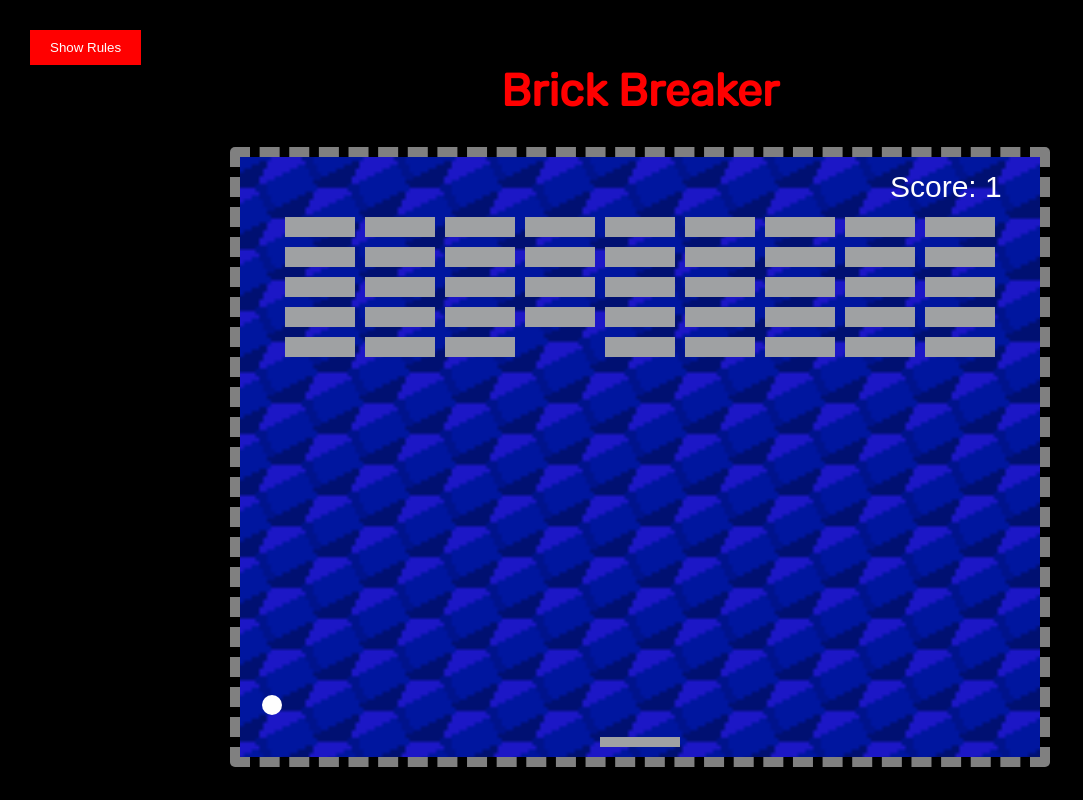
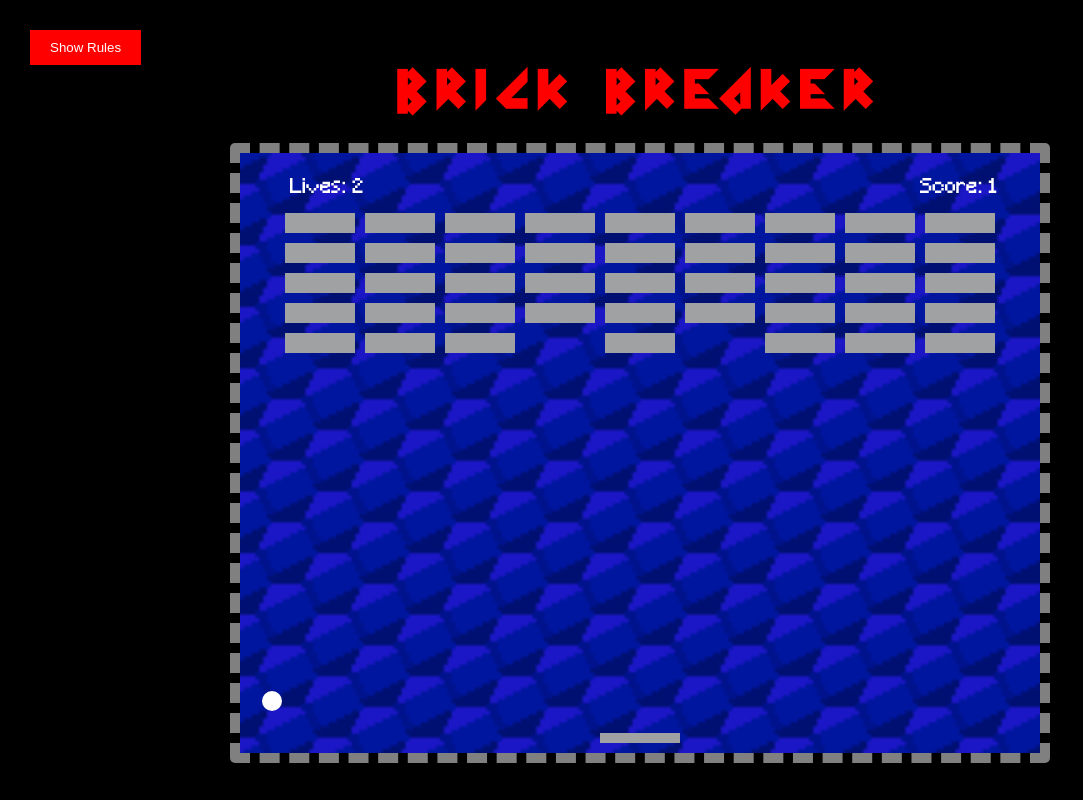
Before and after one commit to Moonbladez/brick-breaker-game, a plain HTML site: page index.html in a window 1280 px wide. Shown: the whole page, without its empty margins (0-1083 px from the left). Drawn offline with Linux system fonts and the light colour scheme.

Commit message:
added end game

```diff
--- a/index.html
+++ b/index.html
@@ -16,7 +16,7 @@
 </head>
 
 <body>
-    <h1>Brick Breaker</h1>
+    <h1 class="header">Brick Breaker</h1>
     <button class="btn rules-btn">Show Rules</button>
     <div class="rules">
         <h2>How to Play</h2>
--- a/script.js
+++ b/script.js
@@ -2,11 +2,13 @@
 const rulesButton = document.querySelector(".rules-btn")
 const closeButton = document.querySelector(".close-btn")
 const rules = document.querySelector(".rules")
+const header = document.querySelector(".header")
 
 const canvas = document.querySelector("#canvas")
 const ctx = canvas.getContext("2d")
 
 let score = 0;
+let lives = 3;
 
 const brickRowCount = 9;
 const brickColCount = 5;
@@ -80,11 +82,17 @@ const drawPaddle = () => {
 
 //draw score on canvas
 const drawScore = () => {
-    ctx.font = "30px Arial";
+    ctx.font = "20px Pixel";
     ctx.fillStyle = "#fefefe";
-    ctx.fillText(`Score: ${score}`, canvas.width - 150, 40);
+    ctx.fillText(`Score: ${score}`, canvas.width - 120, 40);
 }
 
+//draw lives
+const drawLives = () => {
+    ctx.font = "20px Pixel"
+    ctx.fillStyle = "#fefefe";
+    ctx.fillText(`Lives: ${lives}`, canvas.width - 750, 40);
+}
 
 //draw bricks on canvas
 const drawBricks = () => {
@@ -159,9 +167,14 @@ const moveBall = () => {
         })
     })
 
+    //if ball hits the bottom and not bat
     if (ball.y + ball.size > canvas.height) {
-        showAllBricks()
+        lives = lives - 1;
         score = 0;
+    }
+
+    if (lives === 0) {
+        gameOver()
     }
 
 }
@@ -182,6 +195,11 @@ const showAllBricks = () => {
     })
 }
 
+//game Over
+const gameOver = () => {
+    canvas.style.display = "none"
+    header.innerText = "Game Over"
+}
 
 
 
@@ -190,6 +208,7 @@ const drawEverything = () => {
     drawBall()
     drawPaddle()
     drawScore()
+    drawLives()
     drawBricks()
 }
 
--- a/style.css
+++ b/style.css
@@ -1,4 +1,14 @@
 @import url('https://fonts.googleapis.com/css2?family=Rubik&display=swap');
+
+@font-face {
+    font-family: "Pixel";
+    src: url(./fonts/Minecraft.ttf);
+}
+
+@font-face {
+    font-family: "Arkanoid";
+    src: url(./fonts/ArkanoidSolid-pgPv.ttf);
+}
 
 * {
     box-sizing: border-box;
@@ -19,6 +29,8 @@ body {
 h1 {
     font-size: 45px;
     color: red;
+    font-family: Arkanoid;
+    letter-spacing: 10px;
 
 }
 
```
Also changed, not shown: fonts/ArkanoidSolid-pgPv.ttf (added), fonts/Minecraft.ttf (added).
